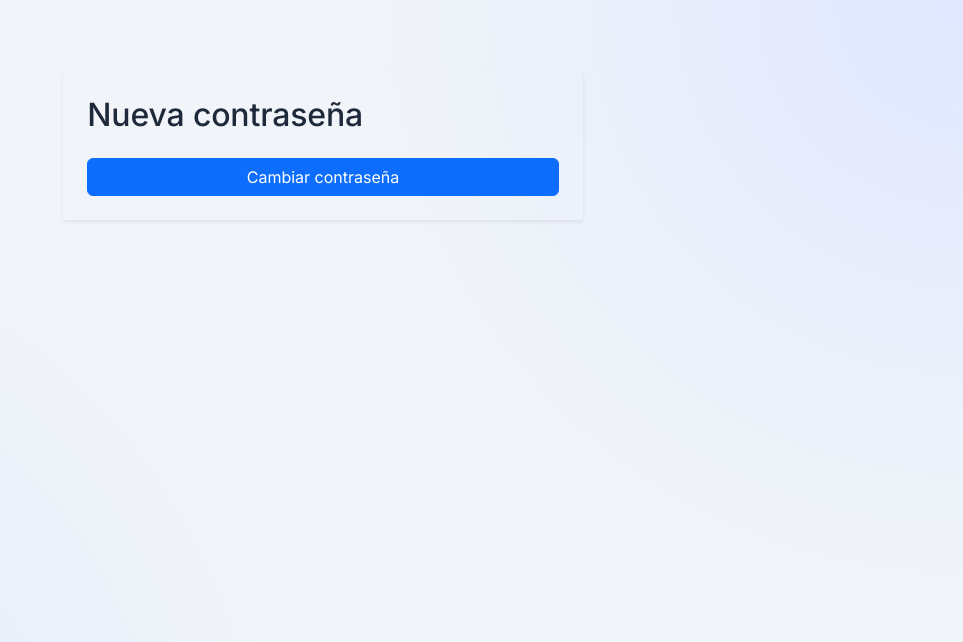
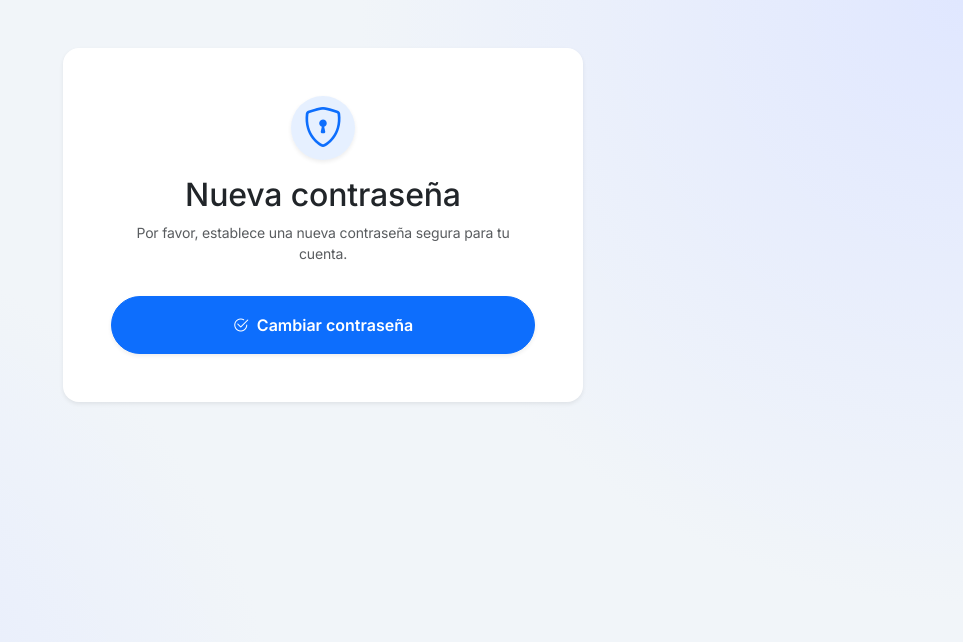
Before and after one commit to KevinDev-exe/Sistema_de_Biblioteca-_Digital, a Django app: page /reset/1/1/ in a window 1280 px wide. Shown: the top 642 px of the page, without its empty margins (317-1280 px from the left). Run offline with Django 5.2, Linux system fonts and the light colour scheme.

Commit message:
feat(UI): Rediseño de recuperar contraseña (correo HTML y formulario)

```diff
--- a/Sistema_de_Biblioteca_Digital/accounts/templates/accounts/password_reset_confirm.html
+++ b/Sistema_de_Biblioteca_Digital/accounts/templates/accounts/password_reset_confirm.html
@@ -3,38 +3,47 @@
 {% block auth_content %}
 
 <div class="row justify-content-center mt-5">
+    <div class="col-md-6 col-lg-5">
+        <div class="panel border-0 shadow-sm p-5 bg-white rounded-4">
 
-    <div class="col-md-5">
-
-        <div class="panel border-0 shadow-sm table-panel mt-4">
-
-            <div class="card-body p-4">
-
-                <h2 class="mb-4">
-                    Nueva contraseña
-                </h1>
-
-                <form method="POST">
-
-                    {% csrf_token %}
-
-                    {{ form.as_p }}
-
-                    <button
-                        type="submit"
-                        class="btn btn-primary w-100"
-                    >
-                        Cambiar contraseña
-                    </button>
-
-                </form>
-
+            <div class="text-center mb-4">
+                <div class="bg-primary bg-opacity-10 text-primary rounded-circle d-inline-flex align-items-center justify-content-center mb-3 shadow-sm" style="width: 64px; height: 64px;">
+                    <i class="bi bi-shield-lock fs-1"></i>
+                </div>
+                <h2 class="fw-extrabold text-dark mb-2">Nueva contraseña</h2>
+                <p class="text-muted small">Por favor, establece una nueva contraseña segura para tu cuenta.</p>
             </div>
 
+            <form method="POST" novalidate>
+                {% csrf_token %}
+
+                {% for field in form %}
+                <div class="mb-4">
+                    <label class="form-label fw-bold text-secondary small text-uppercase" style="letter-spacing: 0.5px;">{{ field.label }}</label>
+                    <input type="{{ field.field.widget.input_type }}" name="{{ field.name }}" class="form-control form-control-lg bg-light border-0 px-3 {% if field.errors %}is-invalid{% endif %}" id="{{ field.id_for_label }}" required>
+
+                    {% if field.help_text %}
+                        <div class="form-text small mt-2 text-muted">
+                            <i class="bi bi-info-circle me-1"></i>
+                            {{ field.help_text|safe }}
+                        </div>
+                    {% endif %}
+
+                    {% if field.errors %}
+                        <div class="invalid-feedback fw-medium small mt-1">
+                            <i class="bi bi-exclamation-circle me-1"></i>{{ field.errors|striptags }}
+                        </div>
+                    {% endif %}
+                </div>
+                {% endfor %}
+
+                <button type="submit" class="btn btn-primary w-100 fw-bold rounded-pill shadow-sm py-3 mt-2 transition-hover">
+                    <i class="bi bi-check2-circle me-2"></i>Cambiar contraseña
+                </button>
+            </form>
+
         </div>
-
     </div>
-
 </div>
 
 {% endblock auth_content %}
--- a/Sistema_de_Biblioteca_Digital/accounts/views.py
+++ b/Sistema_de_Biblioteca_Digital/accounts/views.py
@@ -161,7 +161,8 @@ def password_reset_view(request):
                 form.save(
                     request=request,
                     use_https=False,
-                    email_template_name='accounts/password_reset_email.html'
+                    email_template_name='accounts/password_reset_email_txt.html',
+                    html_email_template_name='accounts/password_reset_email.html'
                 )
 
                 request.session['reset_email'] = email
```
Also changed, not shown: Sistema_de_Biblioteca_Digital/accounts/templates/accounts/password_reset_email.html (+40 -9 lines), Sistema_de_Biblioteca_Digital/accounts/templates/accounts/password_reset_email_txt.html (added, +9 -0 lines).
